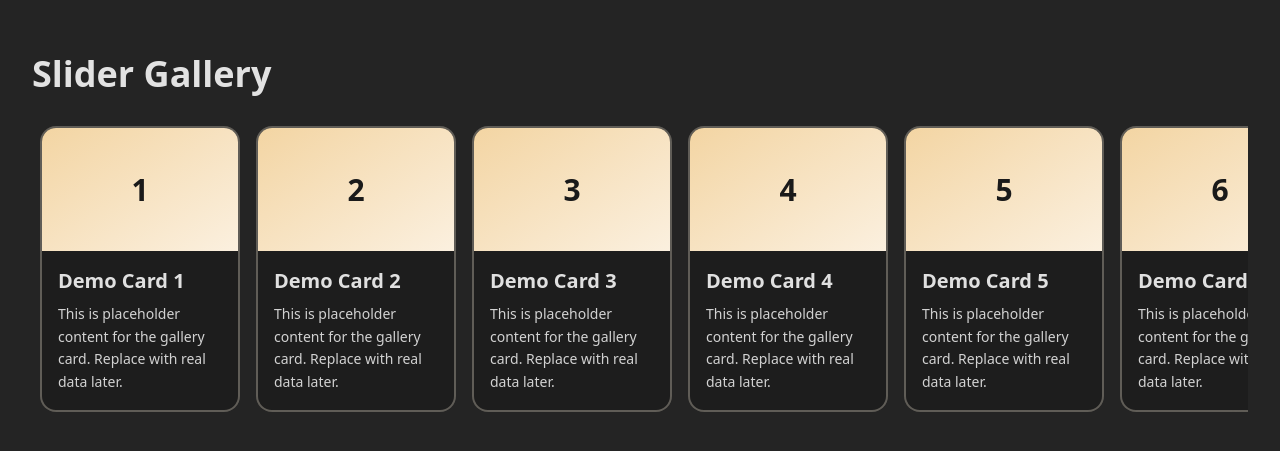
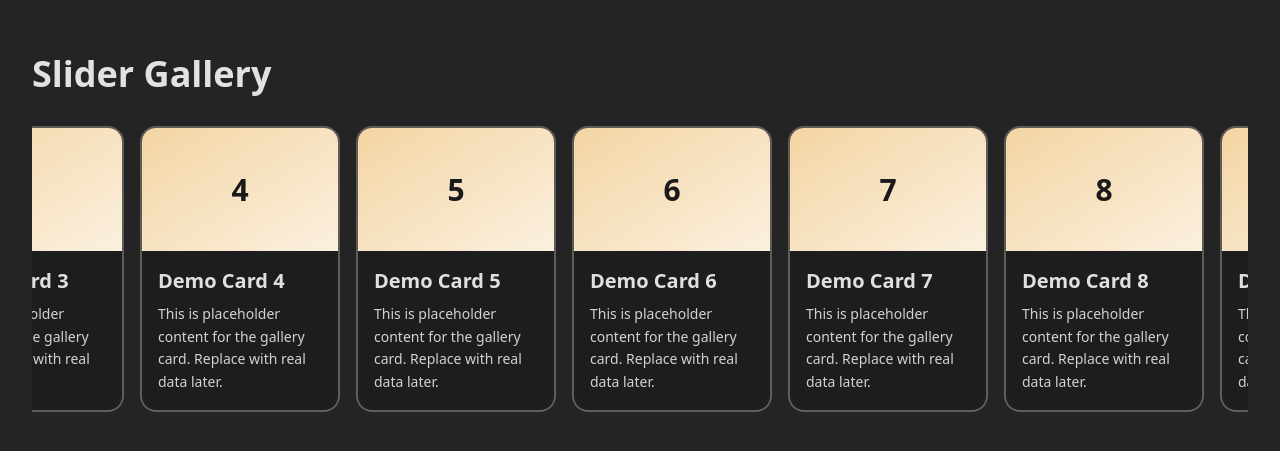
Before and after one commit to dimaportenko/react-components-playground, a React (Vite) app: page / in a window 1280 px wide. Shown: the part 163-614 px from the top of the page. Built offline with nearby package versions, Linux system fonts and the light colour scheme.

Commit message:
cover code with typescript types

```diff
--- a/src/components/GsapGallery.tsx
+++ b/src/components/GsapGallery.tsx
@@ -20,7 +20,7 @@ const demoCards: DemoCardData[] = Array.from({ length: 10 }, (_, index) => {
 });
 
 export const GsapGallery = () => {
-  const wrapperRef = useRef<HTMLElement | null>(null);
+  const wrapperRef = useRef<HTMLDivElement | null>(null);
   const cardRefs = useRef<Array<HTMLElement | null>>([]);
 
   useGSAP(
@@ -31,7 +31,7 @@ export const GsapGallery = () => {
 
       let activeElement: HTMLElement | undefined;
       const loop = horizontalLoop(boxes, {
-        paused: true,
+        paused: false,
         draggable: true, // make it draggable
         center: true, // active element is the one in the center of the container rather than th left edge
         repeat: -1,
@@ -247,7 +247,7 @@ Features:
             timeWrap = gsap.utils.wrap(0, tl.duration());
           };
 
-          let refresh = (deep: boolean) => {
+          let refresh = (deep: boolean = false) => {
             let progress = tl.progress();
             tl.progress(0, true);
             populateWidths();
@@ -267,15 +267,15 @@ Features:
           populateTimeline();
           populateOffsets();
           window.addEventListener("resize", onResize);
-          function toIndex(index, vars) {
+          function toIndex(index: number, vars: gsap.TweenVars) {
             vars = vars || {};
             Math.abs(index - curIndex) > length / 2 &&
               (index += index > curIndex ? -length : length); // always go in the shortest direction
-            let newIndex = gsap.utils.wrap(0, length, index),
-              time = times[newIndex];
-            if (time > tl.time() !== index > curIndex && index !== curIndex) {
+            let newIndex = gsap.utils.wrap(0, length, index);
+            let time = times[newIndex] ?? 0;
+            if (time > (tl.time() ?? 0) !== index > curIndex && index !== curIndex) {
               // if we're wrapping the timeline's playhead, make the proper adjustments
-              time += tl.duration() * (index > curIndex ? 1 : -1);
+              time += (tl.duration() ?? 0) * (index > curIndex ? 1 : -1);
             }
             if (time < 0 || time > tl.duration()) {
               vars.modifiers = { time: timeWrap };
@@ -287,8 +287,8 @@ Features:
               ? tl.time(timeWrap(time))
               : tl.tweenTo(time, vars);
           }
-          tl.toIndex = (index, vars) => toIndex(index, vars);
-          tl.closestIndex = (setCurrent) => {
+          tl.toIndex = (index: number, vars: gsap.TweenVars) => toIndex(index, vars);
+          tl.closestIndex = (setCurrent: boolean) => {
             let index = getClosest(times, tl.time(), tl.duration());
             if (setCurrent) {
               curIndex = index;
@@ -297,35 +297,37 @@ Features:
             return index;
           };
           tl.current = () => (indexIsDirty ? tl.closestIndex(true) : curIndex);
-          tl.next = (vars) => toIndex(tl.current() + 1, vars);
-          tl.previous = (vars) => toIndex(tl.current() - 1, vars);
+          tl.next = (vars: gsap.TweenVars) => toIndex(tl.current() + 1, vars);
+          tl.previous = (vars: gsap.TweenVars) => toIndex(tl.current() - 1, vars);
           tl.times = times;
           tl.progress(1, true).progress(0, true); // pre-render for performance
           if (config.reversed) {
-            tl.vars.onReverseComplete();
+            tl.vars?.onReverseComplete?.();
             tl.reverse();
           }
           if (config.draggable && typeof Draggable === "function") {
             proxy = document.createElement("div");
-            let wrap = gsap.utils.wrap(0, 1),
-              ratio,
-              startProgress,
-              draggable,
-              dragSnap,
-              lastSnap,
-              initChangeX,
-              wasPlaying,
-              align = () =>
-                tl.progress(
-                  wrap(startProgress + (draggable.startX - draggable.x) * ratio)
-                ),
-              syncIndex = () => tl.closestIndex(true);
+            let wrap = gsap.utils.wrap(0, 1);
+            let ratio: number;
+            let startProgress: number;
+            let draggable: Draggable | undefined;
+            let dragSnap: number;
+            let lastSnap: number;
+            let initChangeX: number;
+            let wasPlaying: boolean;
+            let align = () =>
+              tl.progress(
+                wrap(startProgress + ((draggable?.startX ?? 0) - (draggable?.x ?? 0)) * ratio)
+              );
+            let syncIndex = () => tl.closestIndex(true);
+
             typeof InertiaPlugin === "undefined" &&
               console.warn(
                 "InertiaPlugin required for momentum-based scrolling and snapping. https://greensock.com/club"
               );
+
             draggable = Draggable.create(proxy, {
-              trigger: items[0].parentNode,
+              trigger: items?.[0]?.parentNode as HTMLElement,
               type: "x",
               onPressInit() {
                 let x = this.x;
@@ -338,8 +340,8 @@ Features:
                 initChangeX = startProgress / -ratio - x;
                 gsap.set(proxy, { x: startProgress / -ratio });
               },
-              onDrag: align,
-              onThrowUpdate: align,
+              onDrag: () => {align();},
+              onThrowUpdate: () => {align();},
               overshootTolerance: 0,
               inertia: true,
               snap(value) {
@@ -351,7 +353,7 @@ Features:
                   wrappedTime = timeWrap(time),
                   snapTime =
                     times[getClosest(times, wrappedTime, tl.duration())],
-                  dif = snapTime - wrappedTime;
+                  dif = snapTime ?? 0 - wrappedTime;
                 Math.abs(dif) > tl.duration() / 2 &&
                   (dif += dif < 0 ? tl.duration() : -tl.duration());
                 lastSnap = (time + dif) / tl.duration() / -ratio;
@@ -359,7 +361,7 @@ Features:
               },
               onRelease() {
                 syncIndex();
-                draggable.isThrowing && (indexIsDirty = true);
+                draggable?.isThrowing && (indexIsDirty = true);
               },
               onThrowComplete: () => {
                 syncIndex();
@@ -374,6 +376,8 @@ Features:
           timeline = tl;
           return () => window.removeEventListener("resize", onResize); // cleanup
         });
+
+        // @ts-ignore
         return timeline;
       }
     },
```
